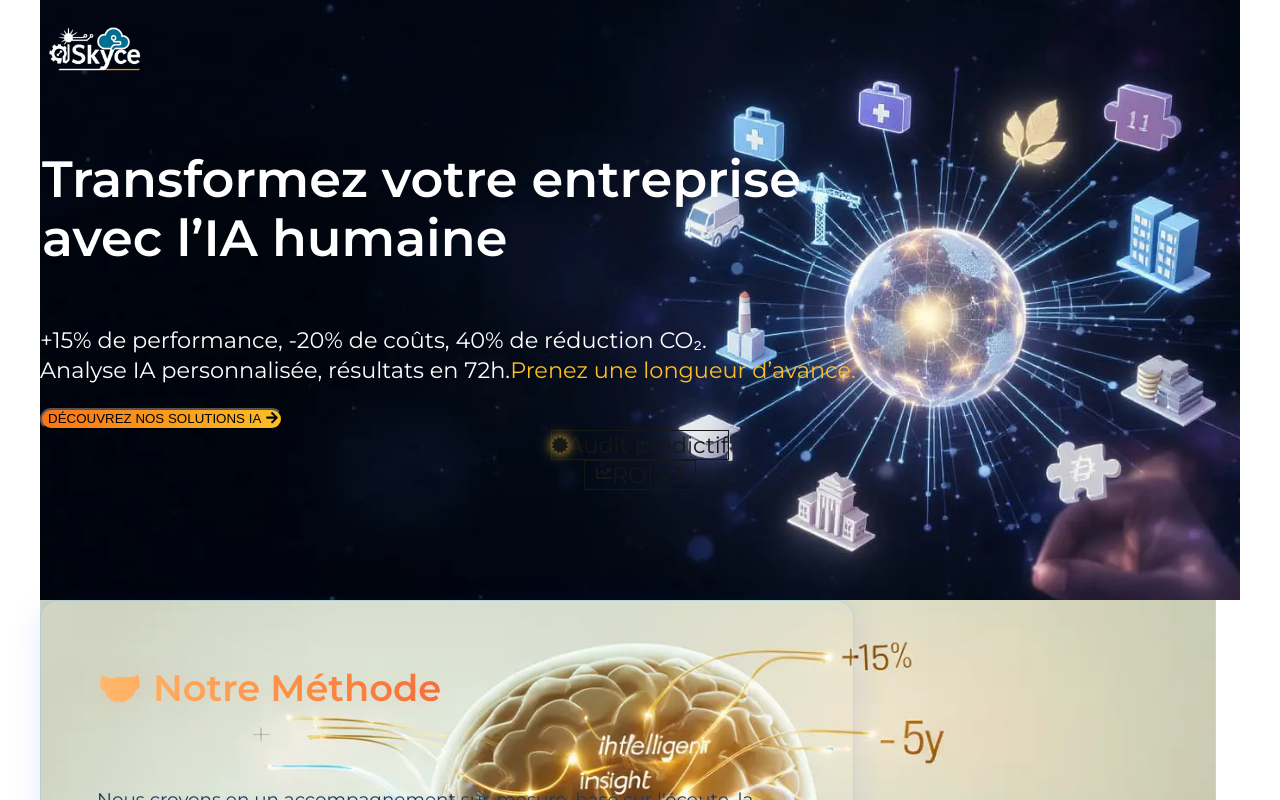
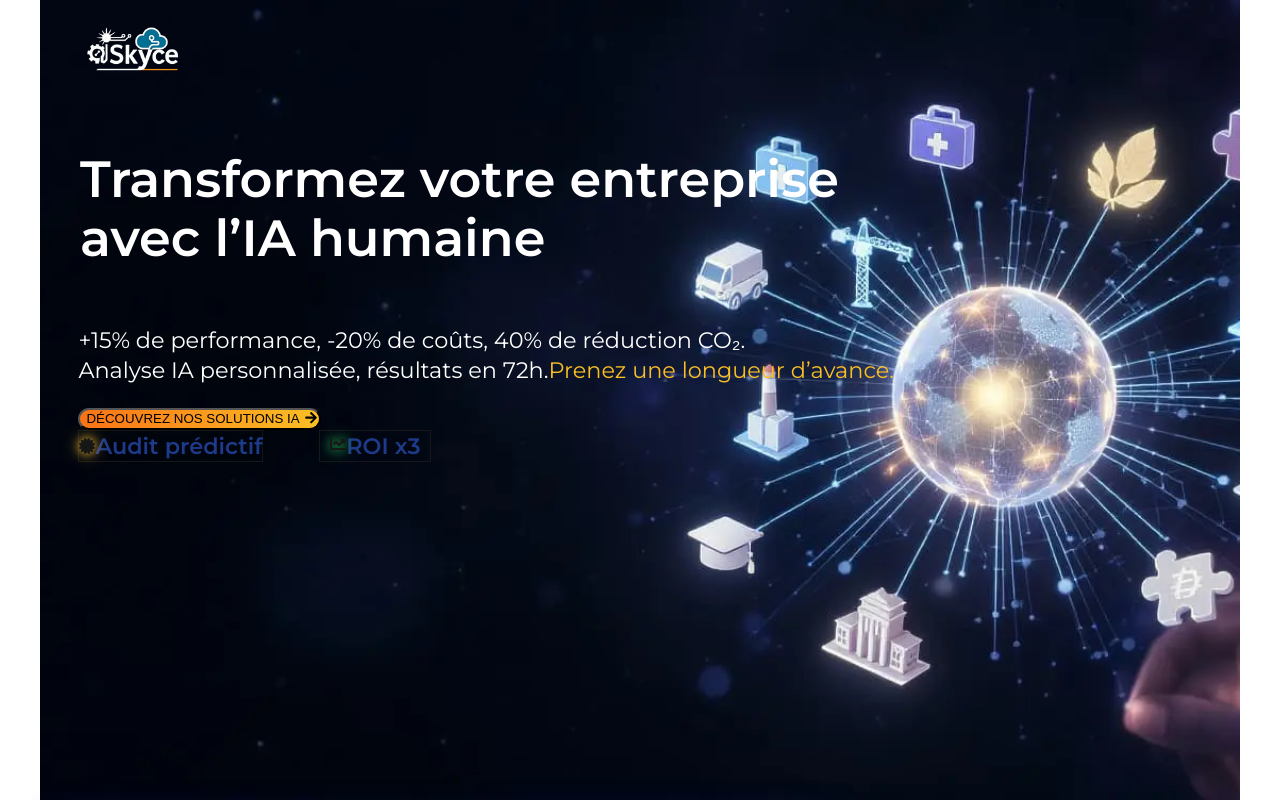
Before and after one commit to iSkyceman/landingSobre, a Next.js app: page / in a window 1280 px wide. Shown: the top 800 px of the page. Built offline with nearby package versions, Linux system fonts and the light colour scheme.

Commit message:
fix(hero): restauration animations et layout originaux dans HeaderHero

```diff
--- a/src/components/ConfidentialiteSection/ConfidentialiteSobre.module.css
+++ b/src/components/ConfidentialiteSection/ConfidentialiteSobre.module.css
@@ -2,11 +2,13 @@
   position: relative;
   overflow: hidden;
   border-radius: 1.5rem;
-  margin: 2.5rem 0;
+  margin: 2.5rem auto;
+  max-width: 1200px;
   padding: 0;
   box-shadow: 0 8px 40px 0 rgba(255, 153, 51, 0.09), 0 2px 8px 0 rgba(34,48,90,0.06);
   background: transparent;
   min-height: 340px;
+  box-sizing: border-box;
 }
 
 .bg {
@@ -61,15 +63,21 @@
 .content {
   position: relative;
   z-index: 1;
-  width: 100vw;
-  margin: 0;
-  padding: 2.8rem 2rem 2.2rem 2rem; /* décalage à droite et à gauche */
+  width: 100%;
+  max-width: 100%;
+  margin: 0 auto;
+  padding: 2.8rem 2rem 2.2rem 2rem;
   background: rgba(255,255,255,0.48);
   border-radius: 1.5rem;
   box-shadow: 0 4px 24px 0 rgba(255, 153, 51, 0.04);
   backdrop-filter: blur(7px);
   -webkit-backdrop-filter: blur(7px);
   border: 1.5px solid rgba(255,148,77,0.13);
+  box-sizing: border-box;
+  word-break: break-word;
+  overflow-wrap: break-word;
+  white-space: normal;
+  overflow-x: hidden;
 }
 
 .title {
@@ -83,7 +91,11 @@
   text-align: left;
   margin: 0 0 1.3rem 0;
   text-shadow: 0 2px 10px #ff944d22;
-  padding-left: 1.5rem; /* décalage à droite */
+  padding-left: 1.5rem;
+  word-break: break-word;
+  overflow-wrap: break-word;
+  white-space: normal;
+  overflow-x: hidden;
 }
 
 .lockIcon {
@@ -106,17 +118,23 @@
   font-weight: 700;
   box-shadow: 0 2px 12px 0 #ff944d33, 0 0 0.5em #34b47a33;
   text-align: left;
-  margin-left: 1.5rem; /* décalage */
+  margin-left: 1.5rem;
   cursor: pointer;
   animation: badgePulse 2.5s infinite alternate;
   transition: box-shadow 0.25s, transform 0.18s;
   outline: 0;
+  word-break: break-word;
+  overflow-wrap: break-word;
+  white-space: normal;
+  overflow-x: hidden;
 }
+
 .badge:hover,
 .badge:focus-visible {
   box-shadow: 0 4px 18px 0 #ff944d55, 0 0 1.1em #34b47a55;
   transform: scale(1.045);
 }
+
 @keyframes badgePulse {
   0% { box-shadow: 0 2px 12px 0 #ff944d33, 0 0 0.5em #34b47a33; }
   100% { box-shadow: 0 4px 20px 0 #ff944d66, 0 0 1.2em #34b47a66; }
@@ -133,10 +151,14 @@
   color: #22305a;
   text-align: left;
   margin-bottom: 1.3rem;
-  margin-left: 1.5rem; /* décalage droit */
+  margin-left: 1.5rem;
   font-weight: 500;
   letter-spacing: 0.01em;
   width: 100%;
+  word-break: break-word;
+  overflow-wrap: break-word;
+  white-space: normal;
+  overflow-x: hidden;
 }
 
 .engagementBlock {
@@ -149,7 +171,11 @@
   margin-bottom: 1rem;
   color: #22305a;
   text-align: left;
-  padding-left: 1.5rem; /* décalage droit */
+  padding-left: 1.5rem;
+  word-break: break-word;
+  overflow-wrap: break-word;
+  white-space: normal;
+  overflow-x: hidden;
 }
 
 .list {
@@ -157,7 +183,11 @@
   padding: 0;
   list-style: none;
   text-align: left;
-  padding-left: 1.5rem; /* décalage droit */
+  padding-left: 1.5rem;
+  word-break: break-word;
+  overflow-wrap: break-word;
+  white-space: normal;
+  overflow-x: hidden;
 }
 
 .list li {
--- a/src/components/hero/HeroHeaderVariante1.tsx
+++ b/src/components/hero/HeroHeaderVariante1.tsx
@@ -49,7 +49,7 @@ export default function HeaderHero() {
       ref={ref}
       onMouseMove={handleMouseMove}
       onMouseLeave={handleMouseLeave}
-      className="relative w-full min-h-[600px] md:h-screen overflow-hidden"
+      className="relative w-full h-screen overflow-hidden"
       style={{ cursor: "pointer" }}
     >
       {/* Image background */}
@@ -77,7 +77,8 @@ export default function HeaderHero() {
             animate={{ opacity: 1, y: 0, scale: 1, filter: "blur(0)" }}
             exit={{ opacity: 0, y: 20, scale: 0.9, filter: "blur(4px)" }}
             transition={{ duration: 0.8 }}
-            className="relative z-20 flex flex-col items-start w-full max-w-7xl px-4 sm:px-12 xl:px-24 py-5 mx-auto"
+            className="relative z-20 flex flex-col items-start w-full max-w-7xl px-4 sm:px-12 xl:px-24 py-5"
+            style={{ marginLeft: "max(3vw, 2rem)" }}
           >
             <motion.div
               initial={false}
@@ -150,9 +151,16 @@ export default function HeaderHero() {
               </motion.span>
             </motion.button>
 
-            <div className="flex flex-col sm:flex-row items-center w-full max-w-3xl mt-12 gap-6">
+            <div className="flex flex-row items-start w-full max-w-3xl mt-12">
               <motion.div
                 key="audit-predictif"
+                style={{
+                  position: "relative",
+                  zIndex: 9999,
+                  opacity: 1,
+                  visibility: "visible",
+                  marginRight: "3.5rem",
+                }}
                 initial={{ opacity: 1, x: 0, scale: 1 }}
                 animate={{ opacity: 1, x: 0, scale: 1 }}
                 transition={{ delay: 0, duration: 0 }}
@@ -162,17 +170,36 @@ export default function HeaderHero() {
                 <FaCertificate
                   className="text-orange-400 text-2xl"
                   style={{
+                    position: "relative",
+                    zIndex: 10000,
+                    opacity: 1,
+                    visibility: "visible",
                     filter:
                       "drop-shadow(0 0 5px rgba(251, 191, 54, 0.8)) drop-shadow(0 0 8px rgba(251, 191, 54, 0.5))",
                   }}
                 />
-                <span className="font-semibold text-[clamp(1rem,2.5vw,1.4rem)] leading-tight text-blue-900 drop-shadow-md">
+
+                <span
+                  style={{
+                    fontWeight: 600,
+                    fontSize: "clamp(1rem, 2.5vw, 1.4rem)",
+                    lineHeight: 1.35,
+                    color: "#1e3a8a",
+                    textShadow: "0 0 6px rgba(0,0,0,0.4)",
+                  }}
+                >
                   Audit prédictif
                 </span>
               </motion.div>
 
               <motion.div
                 key="roi-x3"
+                style={{
+                  position: "relative",
+                  zIndex: 9999,
+                  opacity: 1,
+                  visibility: "visible",
+                }}
                 initial={{ opacity: 0, x: 30, scale: 0.96 }}
                 animate={{ opacity: 1, x: 0, scale: 1 }}
                 transition={{ delay: 0.5, duration: 0.5, ease: "easeOut" }}
@@ -185,9 +212,27 @@ export default function HeaderHero() {
                   transition={{ delay: 0.6, duration: 0.4, type: "spring" }}
                   style={{ textShadow: "0 0 6px rgba(0,0,0,0.4)" }}
                 >
-                  <FaChartLine className="text-green-500 text-2xl" />
+                  <FaChartLine
+                    className="text-green-500 text-2xl"
+                    style={{
+                      position: "relative",
+                      zIndex: 10000,
+                      opacity: 1,
+                      visibility: "visible",
+                      filter:
+                        "drop-shadow(0 0 5px rgba(34, 197, 94, 0.8)) drop-shadow(0 0 8px rgba(34, 197, 94, 0.5))",
+                    }}
+                  />
                 </motion.span>
-                <span className="font-semibold text-[clamp(1rem,2.5vw,1.4rem)] leading-tight text-blue-900 drop-shadow-md">
+                <span
+                  style={{
+                    fontWeight: 600,
+                    fontSize: "clamp(1rem, 2.5vw, 1.4rem)",
+                    lineHeight: 1.35,
+                    color: "#1e3a8a",
+                    textShadow: "0 0 6px rgba(0,0,0,0.4)",
+                  }}
+                >
                   ROI x3
                 </span>
               </motion.div>
```
